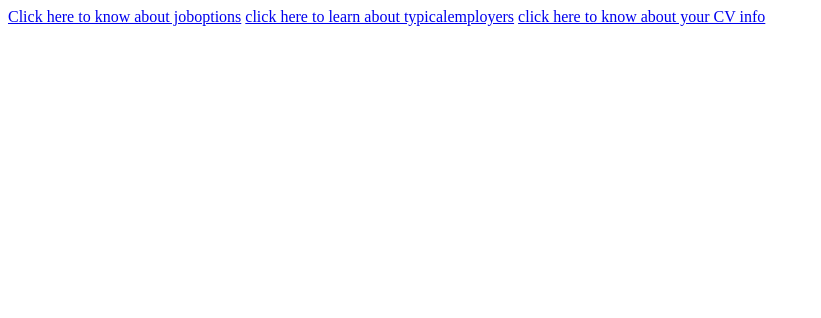
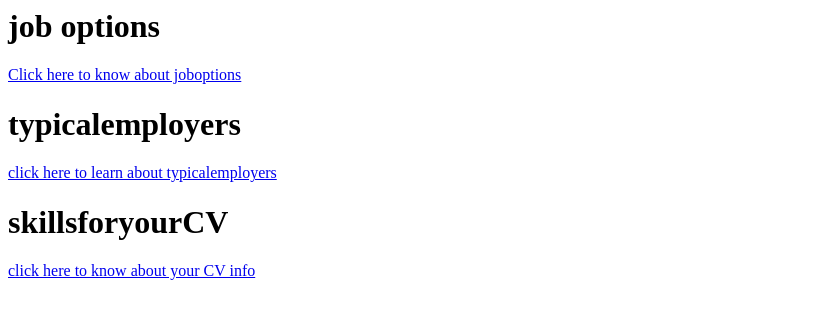
Before and after one commit to sarvani02/intro, a plain HTML site: page nextpage.html in a window 1280 px wide. Shown: the whole page, without its empty margins (0-821 px from the left). Drawn offline with Linux system fonts and the light colour scheme.

Commit message:
added font size

```diff
--- a/nextpage.html
+++ b/nextpage.html
@@ -5,8 +5,11 @@
         </title>
         </head>
         <body>
+            <h1>job options</h1>
             <a href="joboptions.html">Click here to know about joboptions</a>
+            <h1>typicalemployers</h1>
             <a href="typicalemployers.html">click here to learn about typicalemployers</a>
+            <h1>skillsforyourCV</h1>
             <a href="skillsforyourCV">click here to know about your CV info</a>
         </body>
 </html>
```
